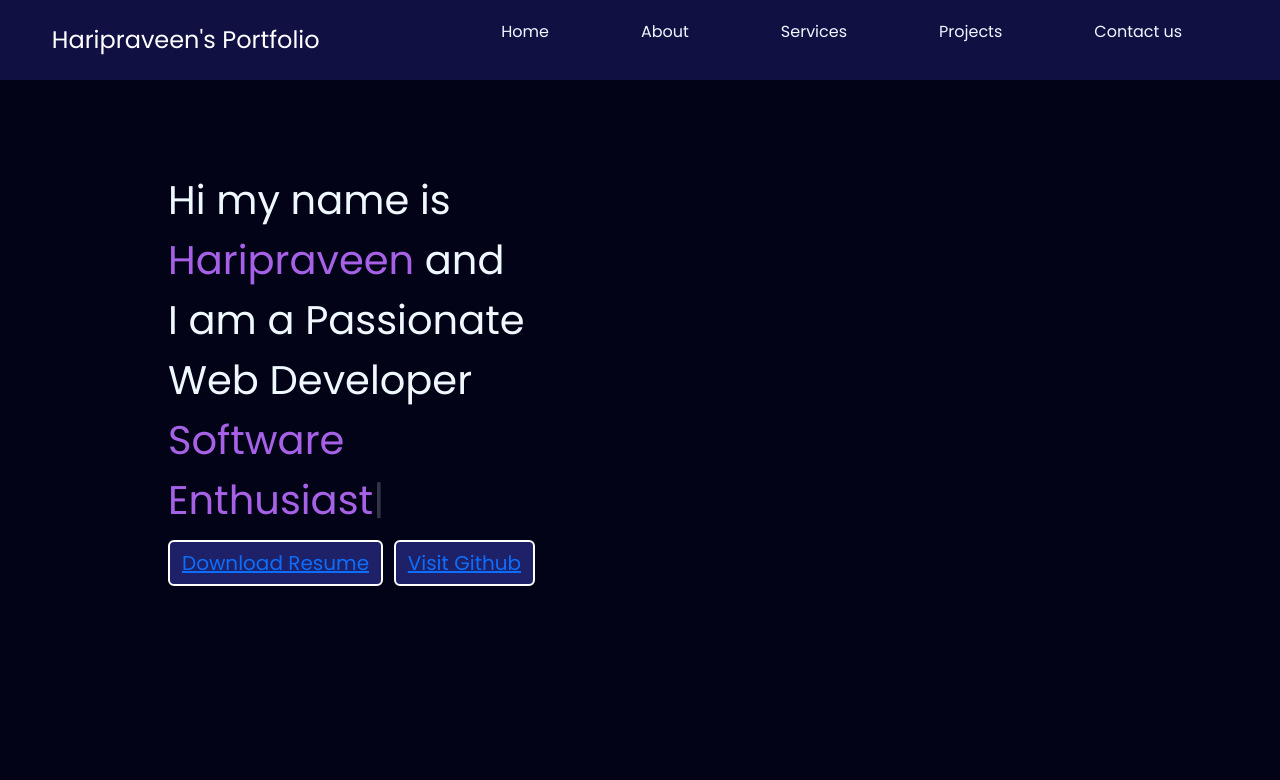
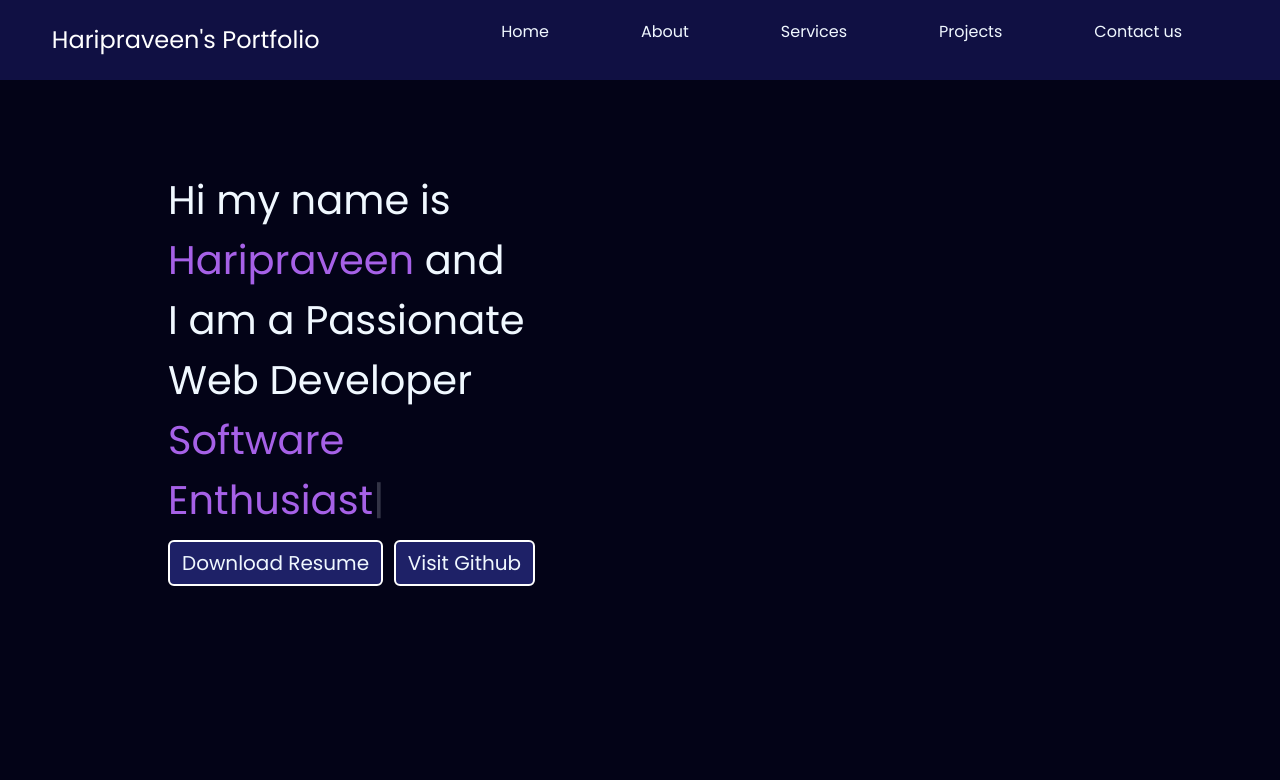
Before and after one commit to Haripraveen-Chenna/Portfolio, a plain HTML site: page index.html in a window 1280 px wide. Shown: the top 780 px of the page. Drawn offline with nearby package versions, Linux system fonts and the light colour scheme; a script that the page names is missing.

Commit message:
Update style.css

```diff
--- a/style.css
+++ b/style.css
@@ -67,6 +67,10 @@ width: 30%;
     font-size: 20px;
     cursor: pointer;
 
+}
+.btn a{
+    color: aliceblue;
+    text-decoration: none;
 }
 .rightsection {
     width: 40%;
```
